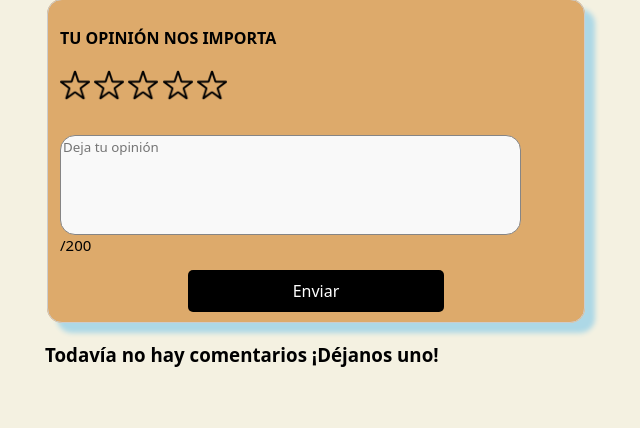
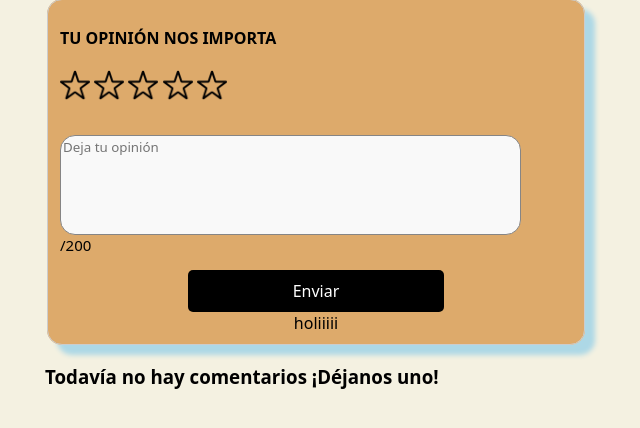
Before and after one commit to Vinyeta/ASIX1Final, a PHP site: page /php/baseDatos.php in a window 1280 px wide. Shown: the part 184-612 px from the top of the page, without its empty margins (83-723 px from the left). Run offline with PHP 8.4, Linux system fonts and the light colour scheme; the visitor is signed in with stand-in values (Sample User, id 1); data that the repository does not hold is empty.

Commit message:
Updated comentarios.php
He puesto hello en un echo en comentarios

```diff
--- a/php/comentarios.php
+++ b/php/comentarios.php
@@ -2,6 +2,7 @@
 
 require_once('conexionok.php');
 
+echo "holiiiii";
 
 if ($_SERVER['REQUEST_METHOD'] == 'POST') {
     $id_usuario=$_POST['id_usuario'];
```
